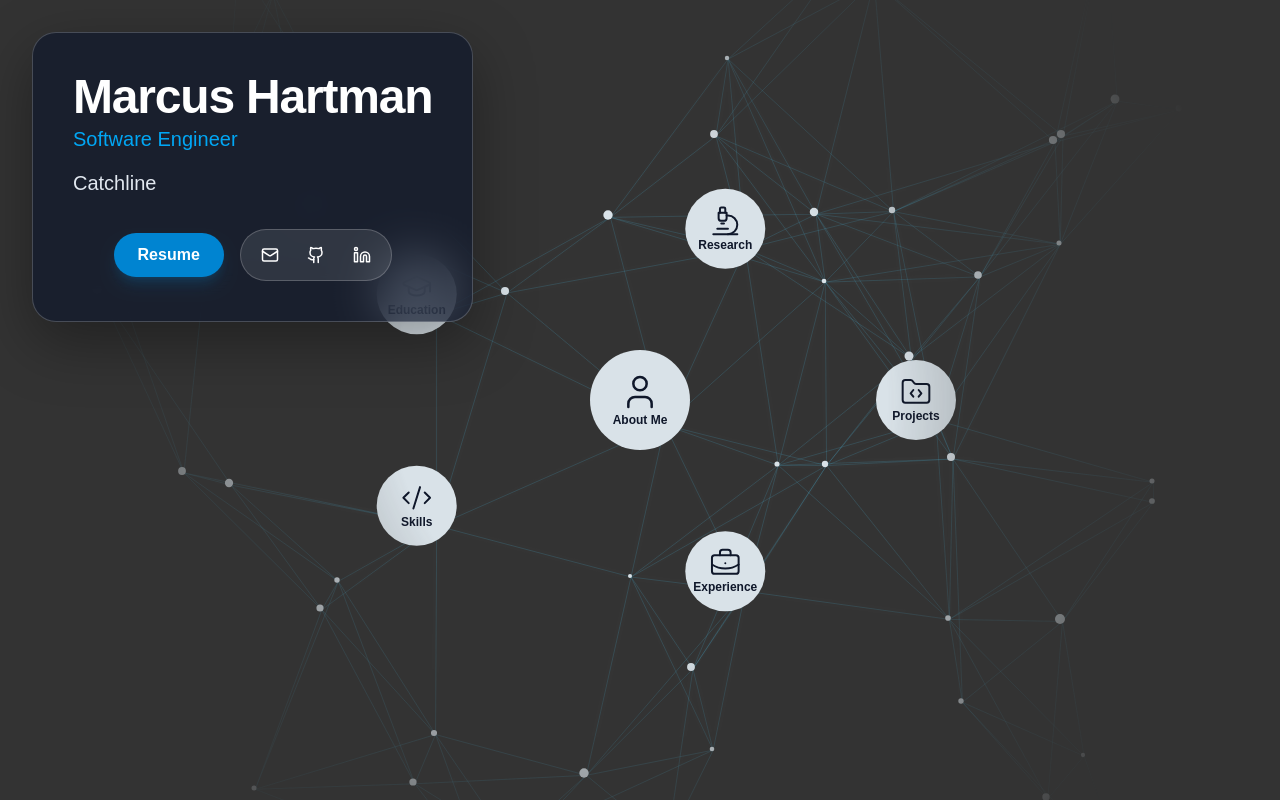
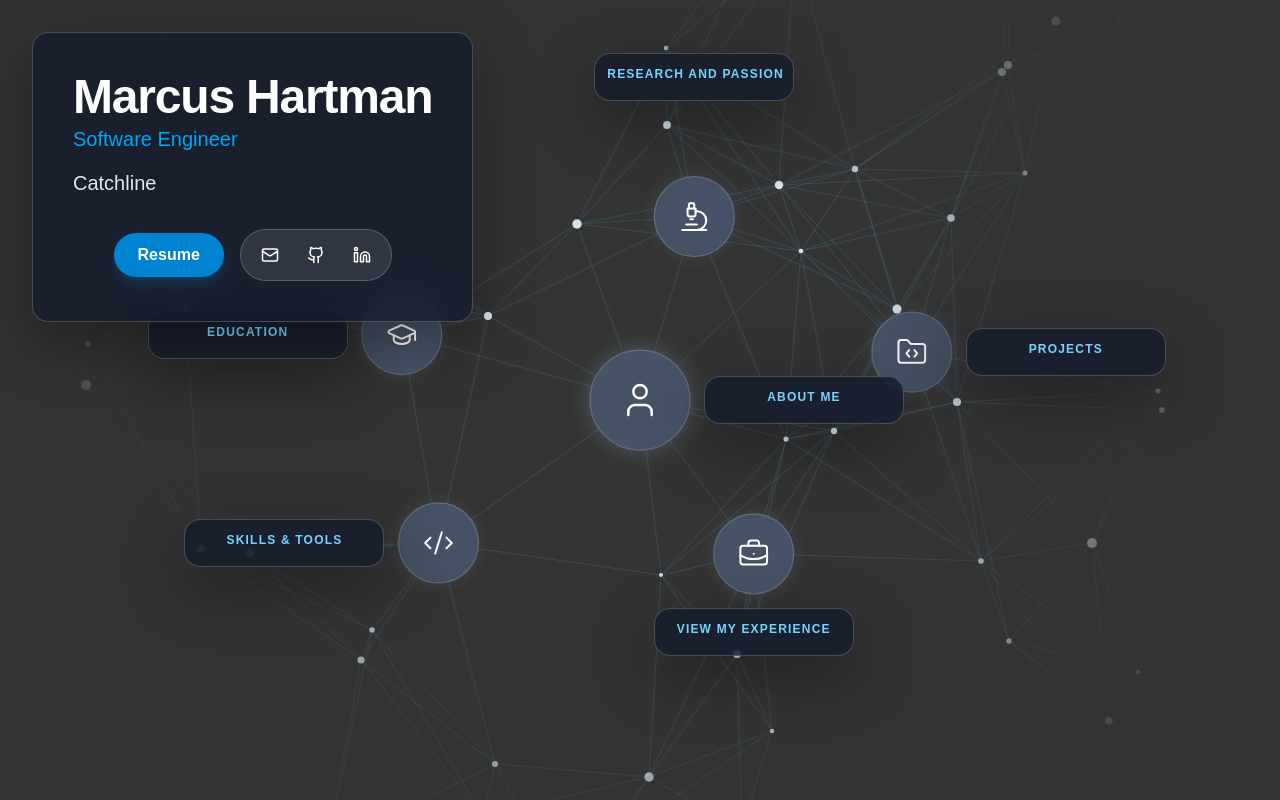
Before and after one commit to mmhartma/mmhartma.github.io, a Next.js app: page / in a window 1280 px wide. Built offline with nearby package versions, Linux system fonts and the light colour scheme.

Commit message:
added descriptions and styling to nodes

```diff
--- a/src/app/components/background.js
+++ b/src/app/components/background.js
@@ -1,7 +1,7 @@
 "use client";
 
 import { GraduationCap, CodeXml, FolderCode, Microscope, BriefcaseBusiness, User } from 'lucide-react';
-import { useState, useEffect, cloneElement } from 'react';
+import { useState, useEffect, cloneElement, useRef } from 'react';
 
 // Design
 const LINE_COLOR = "#4dd0ff"
@@ -11,10 +11,24 @@ const NODE_MIN_RADIUS = 2;
 const NODE_MAX_RADIUS = 5;
 
 const POINT_OVERFLOW = 100;
+const NODE_ROTATION = -Math.PI / 18;
+
+function rotatePoint(x, y, cx, cy, angle) {
+    const dx = x - cx;
+    const dy = y - cy;
+    const cosA = Math.cos(angle);
+    const sinA = Math.sin(angle);
+    return {
+        x: cx + dx * cosA - dy * sinA,
+        y: cy + dx * sinA + dy * cosA
+    };
+}
 
 function generatePoints(dimensions, numNodes) {
     let width = dimensions.width;
     let height = dimensions.height;
+    const centerX = width / 2;
+    const centerY = height / 2;
 
     var points = [];
 
@@ -22,50 +36,79 @@ function generatePoints(dimensions, numNodes) {
     for (var i = 0; i < numNodes; i++) {
         var spreadX = (Math.random() - 0.5) * width * 0.8;
         var spreadY = (Math.random() - 0.5) * height * 1.1;
-        var x_pos = Math.floor(width / 2 + spreadX);
-        var y_pos = Math.floor(height / 2 + spreadY);
+        var x_pos = width / 2 + spreadX;
+        var y_pos = height / 2 + spreadY;
 
         var radius = Math.random() * (NODE_MAX_RADIUS - NODE_MIN_RADIUS) + NODE_MIN_RADIUS;
+        var rotated = rotatePoint(x_pos, y_pos, centerX, centerY, NODE_ROTATION);
 
         points.push({
-            pos: {x: x_pos, y: y_pos},
+            pos: {x: Math.floor(rotated.x), y: Math.floor(rotated.y)},
             radius: radius
         })
     }
 
     // Fixed points
-    let labels = ["Projects", "Experience", "Skills", "Education", "Research"];
     let iconStyle = {
         color: '#0f172a',
         strokeWidth: 1.5
     };
-    let icons = [
-        <FolderCode key="projects" size={24} color={iconStyle.color} strokeWidth={iconStyle.strokeWidth} />,
-        <BriefcaseBusiness key="experience" size={24} color={iconStyle.color} strokeWidth={iconStyle.strokeWidth} />,
-        <CodeXml key="skills" size={24} color={iconStyle.color} strokeWidth={iconStyle.strokeWidth} />,
-        <GraduationCap key="education" size={24} color={iconStyle.color} strokeWidth={iconStyle.strokeWidth} />,
-        <Microscope key="research" size={24} color={iconStyle.color} strokeWidth={iconStyle.strokeWidth} />
-    ];
-    for (var i = 0; i < labels.length; i++) {
-        var angle = (i / labels.length) * Math.PI * 2;
+
+    let fixedPoints = [
+        {
+            label: "Projects",
+            title: "Projects",
+            icon: <FolderCode size={24} color={iconStyle.color} strokeWidth={iconStyle.strokeWidth} />,
+            description: "A selection of my most impactful projects."
+        },
+        {
+            label: "Experience",
+            title: "View My Experience",
+            icon: <BriefcaseBusiness size={24} color={iconStyle.color} strokeWidth={iconStyle.strokeWidth} />,
+            description: "Professional roles and experiences."
+        },
+        {
+            label: "Skills",
+            title: "Skills & Tools",
+            icon: <CodeXml size={24} color={iconStyle.color} strokeWidth={iconStyle.strokeWidth} />,
+            description: "Technologies, frameworks, and tools I am familiar with."
+        },
+        {
+            label: "Education",
+            title: "Education",
+            icon: <GraduationCap size={24} color={iconStyle.color} strokeWidth={iconStyle.strokeWidth} />,
+            description: "Academic background and coursework."
+        },
+        {
+            label: "Research",
+            title: "Research and Passion",
+            icon: <Microscope size={24} color={iconStyle.color} strokeWidth={iconStyle.strokeWidth} />,
+            description: "Exploratory work and personal drives in the technical space."
+        }
+    ]
+
+    for (var i = 0; i < fixedPoints.length; i++) {
+        var angle = (i / fixedPoints.length) * Math.PI * 2;
         var x_pos = width / 2 + Math.cos(angle) * (width / 5);
         var y_pos = height / 2 + Math.sin(angle) * (height / 5);
         var radius = NODE_MAX_RADIUS * 8;
+        var rotated = rotatePoint(x_pos, y_pos, centerX, centerY, NODE_ROTATION);
 
         points.push({
-            pos: {x: x_pos, y: y_pos},
+            pos: {x: rotated.x, y: rotated.y},
             radius: radius,
-            label: labels[i],
-            icon: icons[i]
+            ...fixedPoints[i]
         })
     }
 
     // Add central point (About Me)
+    var center = rotatePoint(width / 2, height / 2, centerX, centerY, NODE_ROTATION);
     points.push({
-        pos: {x: width / 2, y: height / 2},
+        pos: {x: center.x, y: center.y},
         radius: NODE_MAX_RADIUS * 10,
         label: "About Me",
-        icon: <User size={24} color={iconStyle.color} strokeWidth={iconStyle.strokeWidth} />
+        icon: <User size={24} color={iconStyle.color} strokeWidth={iconStyle.strokeWidth} />,
+        description: "My background, experiences, and interests."
     })
 
     return points
@@ -115,6 +158,9 @@ export default function Background() {
     })
     const [points, setPoints] = useState([])
     const [lines, setLines] = useState([])
+    const [hoveredIndex, setHoveredIndex] = useState(null)
+    const [displayText, setDisplayText] = useState({})
+    const typewriterTimeoutRef = useRef(null)
 
 
     // Init
@@ -141,6 +187,30 @@ export default function Background() {
 
     if (!mounted) return <></>;
 
+    const startTypewriter = (index, text) => {
+        setHoveredIndex(index);
+        setDisplayText({ [index]: '' });
+
+        let currentIndex = 0;
+        const speed = 20; // ms per character
+
+        const typeNextChar = () => {
+            if (currentIndex <= text.length) {
+                setDisplayText(prev => ({ ...prev, [index]: text.slice(0, currentIndex) }));
+                currentIndex++;
+                typewriterTimeoutRef.current = setTimeout(typeNextChar, speed);
+            }
+        };
+
+        typewriterTimeoutRef.current = setTimeout(typeNextChar, speed);
+    };
+
+    const clearTypewriter = () => {
+        setHoveredIndex(null);
+        if (typewriterTimeoutRef.current) {
+            clearTimeout(typewriterTimeoutRef.current);
+        }
+    };
 
     return (
     <div className={`absolute inset-0`}
@@ -159,26 +229,58 @@ export default function Background() {
 
             {/* Lines */}
             {lines.map(function(l, i) {
+                // compute angle from p1 to p2, then offset endpoints by radius
+                let x1 = l.line[0];
+                let y1 = l.line[1];
+                let x2 = l.line[2];
+                let y2 = l.line[3];
+                let dx = x2 - x1;
+                let dy = y2 - y1;
+                let theta = Math.atan2(dy, dx);
+
+                let startX = x1 + Math.cos(theta) * l.p1_radius;
+                let startY = y1 + Math.sin(theta) * l.p1_radius;
+                let endX = x2 - Math.cos(theta) * l.p2_radius;
+                let endY = y2 - Math.sin(theta) * l.p2_radius;
+
                 return <line
                     key={i}
                     stroke={LINE_COLOR}
-
                     strokeWidth={Math.min((1 / l.dist) * 50, NODE_MAX_RADIUS/32)}
                     style={{ filter: 'drop-shadow(0 0 5px rgba(255, 255, 255, 0.5))' }}
-
-                    x1={l.line[0] + l.p1_radius/2}
-                    y1={l.line[1] + l.p1_radius/2}
-                    x2={l.line[2] + l.p2_radius/2}
-                    y2={l.line[3] + l.p2_radius/2}
+                    x1={startX}
+                    y1={startY}
+                    x2={endX}
+                    y2={endY}
                 />
             })}
 
             {/* Points */}
             {points.map(function(point, i) {
+                const isFixed = point.description || point.label === "About Me";
+                const isAboutMe = point.label === "About Me";
+                const fill = isFixed ? 'rgba(71, 85, 105, 0.95)' : NODE_COLOR;
+                const stroke = isFixed ? 'rgba(148, 163, 184, 0.4)' : 'none';
+                const strokeWidth = isFixed ? 1.25 : 0;
+                const filter = isAboutMe
+                    ? 'drop-shadow(0 0 12px rgba(148, 163, 184, 0.35))'
+                    : isFixed ? 'drop-shadow(0 0 8px rgba(148, 163, 184, 0.18))'
+                    : undefined;
+
+                const handleNodeHover = point.description ? () => startTypewriter(i, point.description) : undefined;
+                const handleNodeLeave = point.description ? clearTypewriter : undefined;
+
                 return <circle
                     key={i}
-                    fill={NODE_COLOR}
-
+                    fill={fill}
+                    stroke={stroke}
+                    strokeWidth={strokeWidth}
+                    style={{
+                        filter,
+                        cursor: point.description ? 'pointer' : 'default'
+                    }}
+                    onMouseEnter={handleNodeHover}
+                    onMouseLeave={handleNodeLeave}
                     cx={point.pos.x}
                     cy={point.pos.y}
                     r={point.radius}
@@ -194,28 +296,79 @@ export default function Background() {
                 const iconSize = Math.min(48, Math.max(24, point.radius * 0.8));
                 const iconElement = cloneElement(point.icon, {
                     size: iconSize,
-                    color: '#0f172a',
+                    color: '#ffffff',
                     strokeWidth: 1.5
                 });
 
                 return (
                     <g key={i}>
-                        <g transform={`translate(${centerX - iconSize / 2}, ${centerY - iconSize / 2 - 8})`}>
+                        <g transform={`translate(${centerX - iconSize / 2}, ${centerY - iconSize / 2})`}>
                             {iconElement}
                         </g>
-                        <text
-                            fill="#0f172a"
-                            fontSize="12"
-                            fontWeight="600"
-                            textAnchor="middle"
-                            x={centerX}
-                            y={centerY + iconSize / 2 + 4}
-                        >
-                            {point.label}
-                        </text>
                     </g>
                 );
             })}
         </svg>
+
+        {/* Render description */}
+        {points.map(function(point, i) {
+            if (!point.description) return null;
+
+            const angle = Math.atan2(point.pos.y - dimensions.height / 2, point.pos.x - dimensions.width / 2);
+            const degrees = (angle * 180) / Math.PI;
+            const boxWidth = 200;
+            const boxHeight = hoveredIndex === i ? 72 : 48;
+            const spacing = 14;
+            let top = point.pos.y - boxHeight / 2;
+            let left = point.pos.x - boxWidth / 2;
+
+            if (degrees >= -45 && degrees < 45) {
+                // right side
+                left = point.pos.x + point.radius + spacing;
+                top = point.pos.y - boxHeight / 2;
+            } else if (degrees >= 45 && degrees < 135) {
+                // bottom side
+                top = point.pos.y + point.radius + spacing;
+                left = point.pos.x - boxWidth / 2;
+            } else if (degrees >= -135 && degrees < -45) {
+                // top side
+                top = point.pos.y - point.radius - boxHeight - spacing - 50;
+                left = point.pos.x - boxWidth / 2;
+                if (point.label === "Research") {
+                    top -= 12;
+                }
+            } else {
+                // left side
+                left = point.pos.x - point.radius - boxWidth - spacing;
+                top = point.pos.y - boxHeight / 2;
+            }
+
+            const handleMouseEnter = () => startTypewriter(i, point.description);
+            const handleMouseLeave = clearTypewriter;
+
+            return (
+                <div
+                    key={`description-${i}`}
+                    className="absolute rounded-2xl border border-white/20 bg-slate-900/70 px-3 py-3 text-left text-sm text-slate-100 shadow-[0_20px_60px_rgba(0,0,0,0.35)] backdrop-blur-xl transition-all duration-200"
+                    style={{
+                        top,
+                        left,
+                        width: 200,
+                        minHeight: boxHeight
+                    }}
+                    onMouseEnter={handleMouseEnter}
+                    onMouseLeave={handleMouseLeave}
+                >
+                    <div className="mb-1 text-xs font-semibold uppercase tracking-[0.1em] text-sky-300" style={{ textAlign: 'center', whiteSpace: 'nowrap' }}>
+                        {point.title || point.label}
+                    </div>
+                    {hoveredIndex === i && (
+                        <div className="text-sm leading-5 text-slate-200 min-h-[3.5rem]">
+                            {displayText[i]}<span className="animate-pulse">|</span>
+                        </div>
+                    )}
+                </div>
+            );
+        })}
     </div>);
 }
--- a/src/app/components/intro.js
+++ b/src/app/components/intro.js
@@ -5,7 +5,7 @@ import { Mail, Linkedin, Github } from 'lucide-react';
 export default function Intro() {
   return (
     <div className="flex justify-start px-4 py-4 sm:px-6 sm:py-6 lg:px-8 lg:py-8">
-      <div className="w-full max-w-2xl rounded-3xl border border-white/20 bg-slate-900/70 p-4 shadow-[0_20px_60px_rgba(0,0,0,0.35)] backdrop-blur-xl sm:p-8 lg:p-10">
+      <div className="w-full max-w-2xl rounded-2xl border border-white/20 bg-slate-900/70 p-4 shadow-[0_20px_60px_rgba(0,0,0,0.35)] backdrop-blur-xl sm:p-8 lg:p-10">
         <div className="text-left">
           <h1 className="mb-1 text-4xl font-bold tracking-tight text-white sm:text-5xl">
             Marcus Hartman
```
